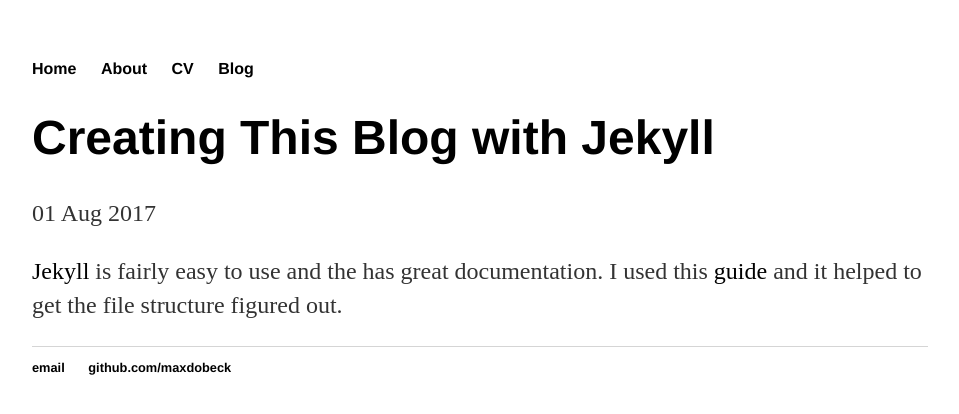
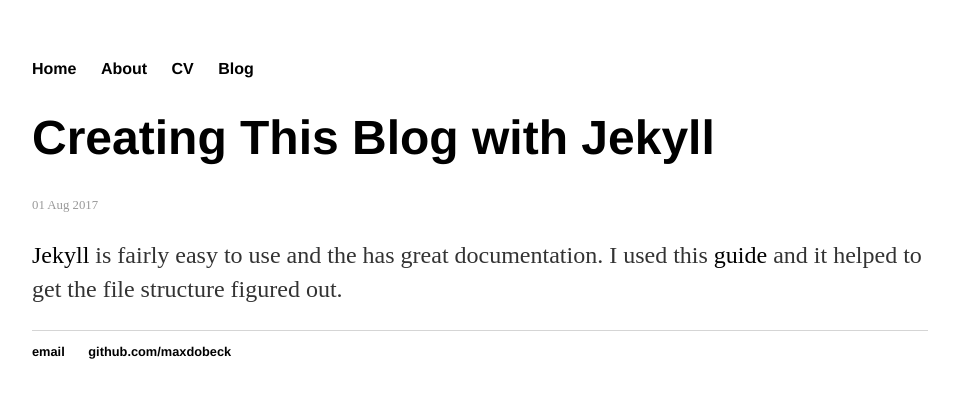
Before and after one commit to maxdobeck/maxdobeck.github.io, a Jekyll site: the page built from _posts/2017-08-01-creating-jekyll-blog.md, in a window 1280 px wide. Shown: the top 414 px of the page, without its empty margins (160-1119 px from the left). Built offline with Jekyll 4.4.1, drawn with Linux system fonts in a browser that asks for light colours.

Commit message:
Changed posts/layout for postDate.

```diff
--- a/_layouts/post.html
+++ b/_layouts/post.html
@@ -2,7 +2,7 @@
 layout: default
 ---
 <h1 class="postTitle">{{ page.title }}</h1>
-<p class="meta">{{ page.date | date_to_string }}</p>
+<p class="postDate">{{ page.date | date_to_string }}</p>
 
 <div class="post">
   {{ content }}
```
